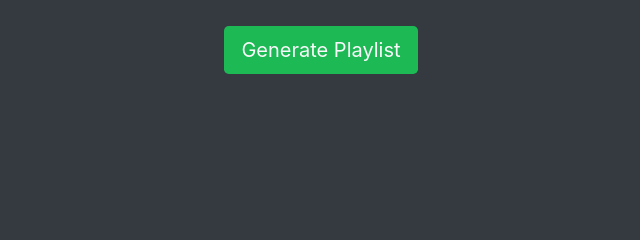
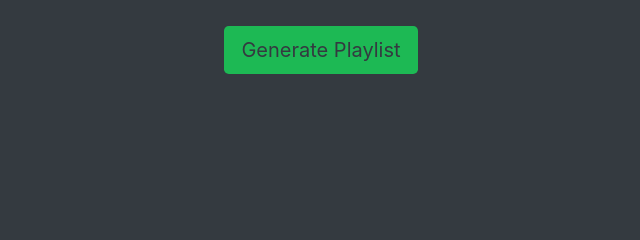
Before and after one commit to bbrown430/repeatreceipts, a Flask app: template templates/base.html in a window 1280 px wide. Shown: the part 372-612 px from the top of the page, without its empty margins (319-959 px from the left). Run offline with Flask 2, Linux system fonts and the light colour scheme; the template is opened without the code that fills it, so the values that code supplies are empty; some libraries are stand-ins or nearby versions.

Commit message:
dark text

```diff
--- a/templates/base.html
+++ b/templates/base.html
@@ -46,7 +46,7 @@
         {% endfor %}
         {{ funStats['biggestGap'][0]}} by {{ funStats['biggestGap'][1]}} had the biggest gap between appearances with {{ funStats['biggestGap'][2]}} years between {{ funStats['biggestGap'][3]}}.
     </p>
-    <button type="button" class="btn btn-lg text-light mt-4 mb-4" style="background-color: #1Db954; display: block; margin: auto;" onclick="buttonClicked()">Generate Playlist</button>
+    <button type="button" class="btn btn-lg text-dark mt-4 mb-4" style="background-color: #1Db954; display: block; margin: auto;" onclick="buttonClicked()">Generate Playlist</button>
     <script>
         function buttonClicked() {
           fetch('/makeplaylist')
```
